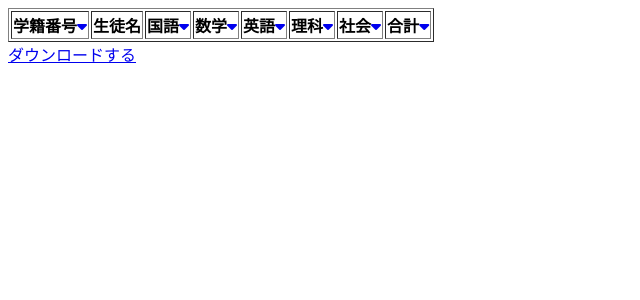
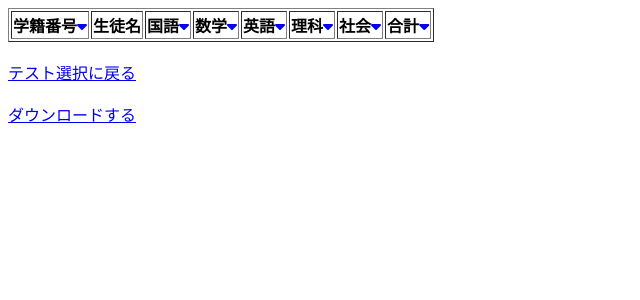
Before and after one commit to yocchan-git/seiseki1, a PHP site: page /exams/ranking.php?id=1 in a window 1280 px wide. Shown: the top 300 px of the page, without its empty margins (0-640 px from the left). Run offline with PHP 8.4, Linux system fonts and the light colour scheme; data that the repository does not hold is empty; some libraries are stand-ins or nearby versions.

Commit message:
テスト選択画面に戻れるようにしたよ

```diff
--- a/exams/ranking.php
+++ b/exams/ranking.php
@@ -140,7 +140,8 @@ $stmt->execute(array($test_id));
                     <td><?php echo $result['goukei']; ?></td>
                 </tr>
             <?php endforeach; ?>
-        </table>
+        </table><br>
+        <a href="ranking.php">テスト選択に戻る</a><br><br>
         <a href="download.php?id=<?php echo $test_id; ?>&rank=<?php echo 'gakuseki'; ?>">ダウンロードする</a>
     <?php endif; ?>
 </body>
```
